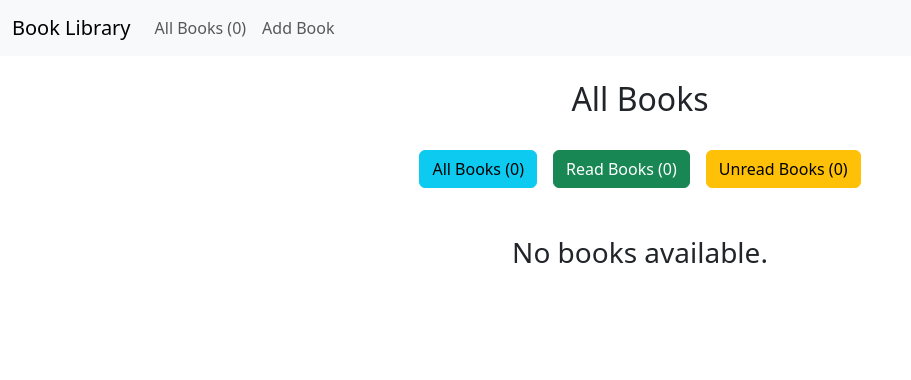
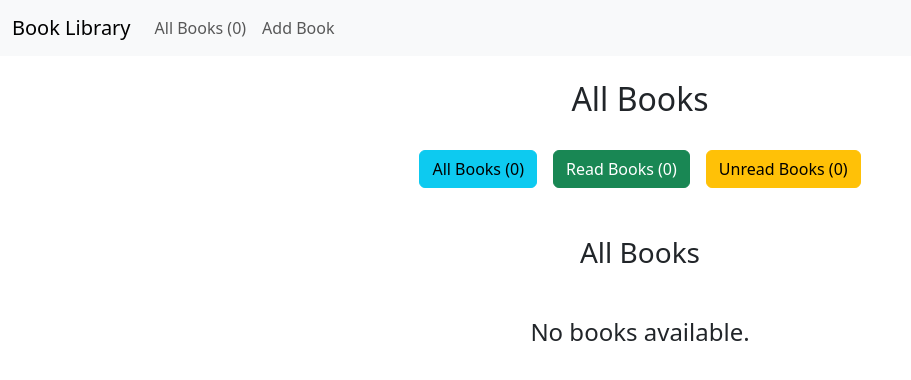
Before and after one commit to r60235/Books-Management-App, a React (Vite) app: page / in a window 1280 px wide. Shown: the top 380 px of the page, without its empty margins (0-911 px from the left). Built offline with nearby package versions, Linux system fonts and the light colour scheme.

Commit message:
added minor style changes.

```diff
--- a/src/pages/AllBooks.jsx
+++ b/src/pages/AllBooks.jsx
@@ -7,6 +7,9 @@ export default function AllBooks() {
 
   const filteredBooks = filterBooks(filter);
 
+  const readCount = books.filter((book) => book.status === "Read").length;
+  const unreadCount = books.filter((book) => book.status === "Unread").length;
+
   return (
     <div className="container text-center mb-6">
       <h2 className="py-4">All Books</h2>
@@ -15,15 +18,21 @@ export default function AllBooks() {
           All Books ({books.length})
         </button>
         <button onClick={() => setFilter("Read")} className="btn btn-success mx-2">
-          Read Books ({filteredBooks.filter((b) => b.status === "Read").length})
+          Read Books ({readCount})
         </button>
         <button onClick={() => setFilter("Unread")} className="btn btn-warning mx-2">
-          Unread Books ({filteredBooks.filter((b) => b.status === "Unread").length})
+          Unread Books ({unreadCount})
         </button>
       </div>
 
+      <h3 className="mt-5">
+        {filter === "All" && "All Books"}
+        {filter === "Read" && "Read Books"}
+        {filter === "Unread" && "Unread Books"}
+      </h3>
+
       {filteredBooks.length === 0 ? (
-        <h3 className="mt-5">No books available.</h3>
+        <h4 className="mt-5">No books available.</h4>
       ) : (
         <ul className="list-group mt-5 py-2">
           {filteredBooks.map((book) => (
```
